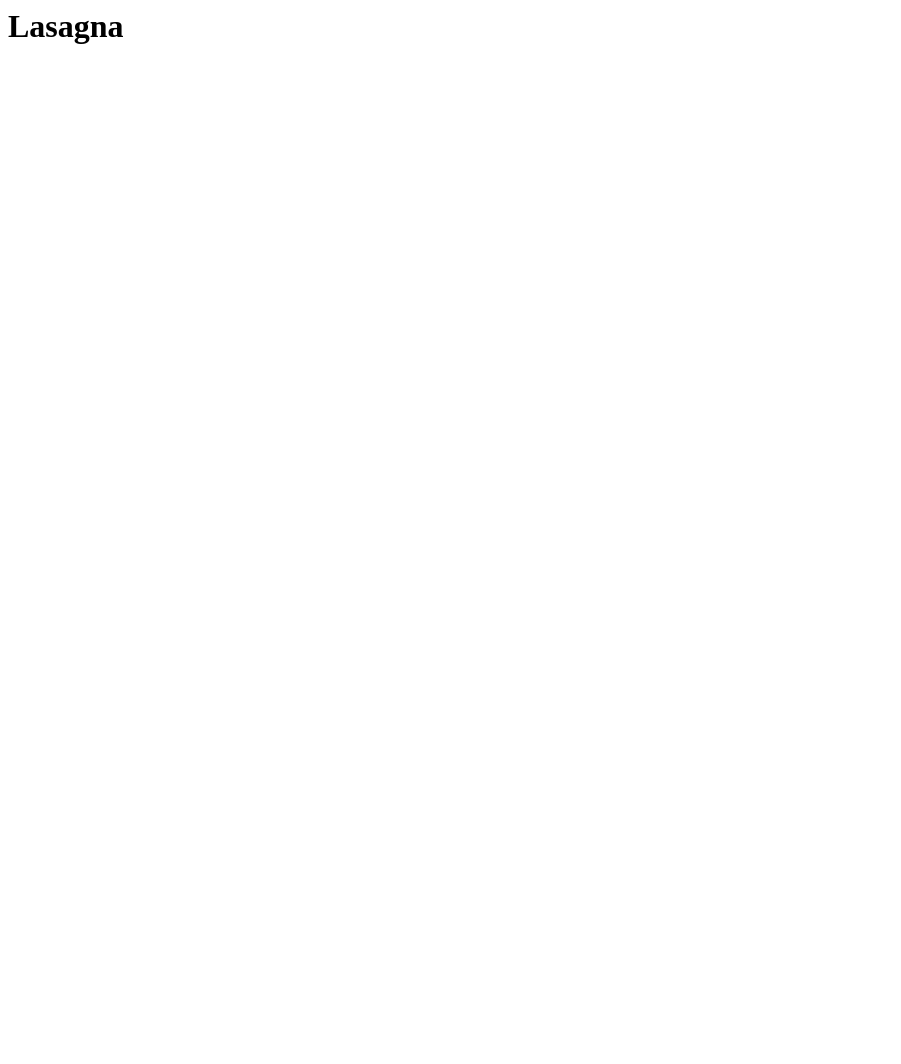
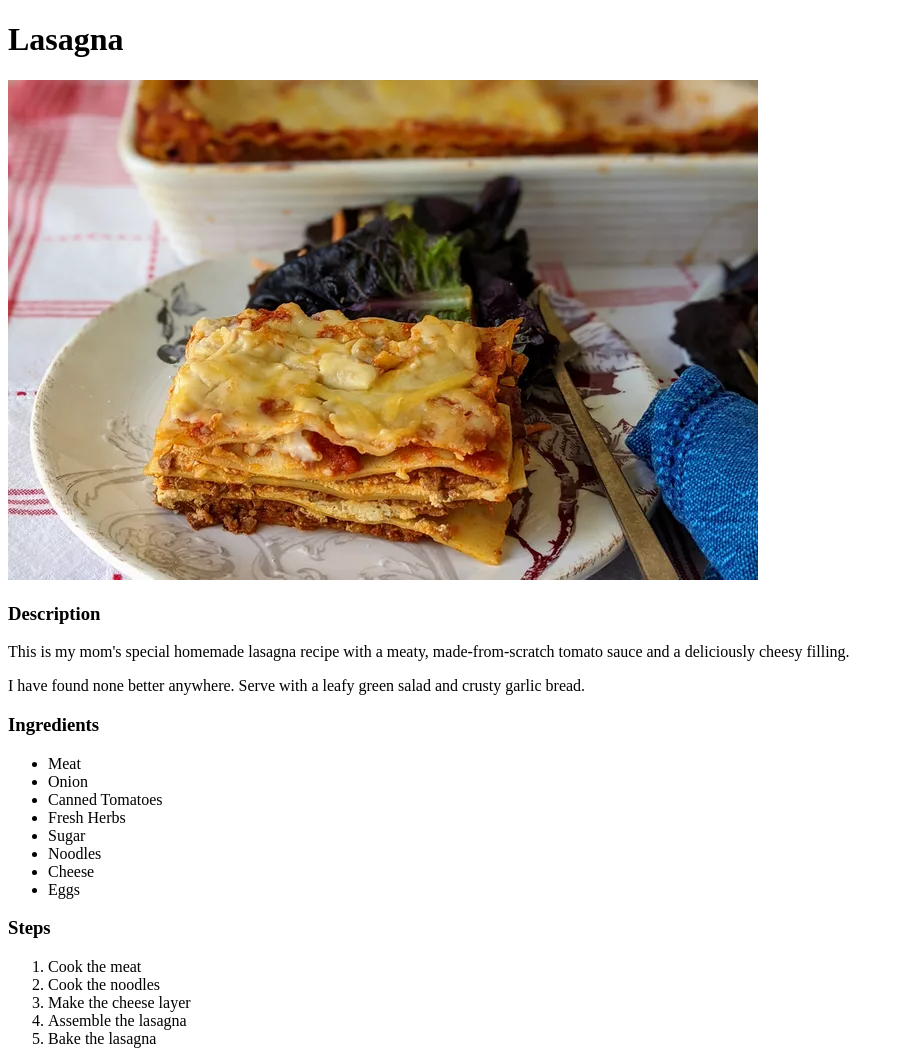
Before and after one commit to NicolaijScheu/odin-recipes, a plain HTML site: page recipes/lasagna.html in a window 1280 px wide. Shown: the whole page, without its empty margins (0-901 px from the left). Before the commit the page ends 800 px from the top, so only its background shows below. Drawn offline with Linux system fonts and the light colour scheme.

Commit message:
finished lsagna recipe

```diff
--- a/recipes/lasagna.html
+++ b/recipes/lasagna.html
@@ -1 +1,37 @@
-<h1>Lasagna</h1>
+<!DOCTYPE html>
+<html lang="en">
+<head>
+    <meta charset="UTF-8">
+    <meta name="viewport" content="width=device-width, initial-scale=1.0">
+    <title>Lasagna</title>
+</head>
+<body>
+    <h1>Lasagna</h1>
+    <img src="./lasagna.webp" alt="Picture of lasagna">
+
+    <h3>Description</h3>
+    <p>This is my mom's special homemade lasagna recipe with a meaty, made-from-scratch tomato sauce and a deliciously cheesy filling. </p>
+    <p>I have found none better anywhere. Serve with a leafy green salad and crusty garlic bread.</p>
+
+    <h3>Ingredients</h3>
+    <ul>
+       <li>Meat</li>
+       <li>Onion</li>
+       <li>Canned Tomatoes</li>
+       <li>Fresh Herbs</li>
+       <li>Sugar</li>
+       <li>Noodles</li>
+       <li>Cheese</li>
+       <li>Eggs</li>
+    </ul>
+
+    <h3>Steps</h3>
+    <ol>
+        <li>Cook the meat</li>
+        <li>Cook the noodles</li>
+        <li>Make the cheese layer</li>
+        <li>Assemble the lasagna</li>
+        <li>Bake the lasagna</li>
+    </ol>
+</body>
+</html>
```
